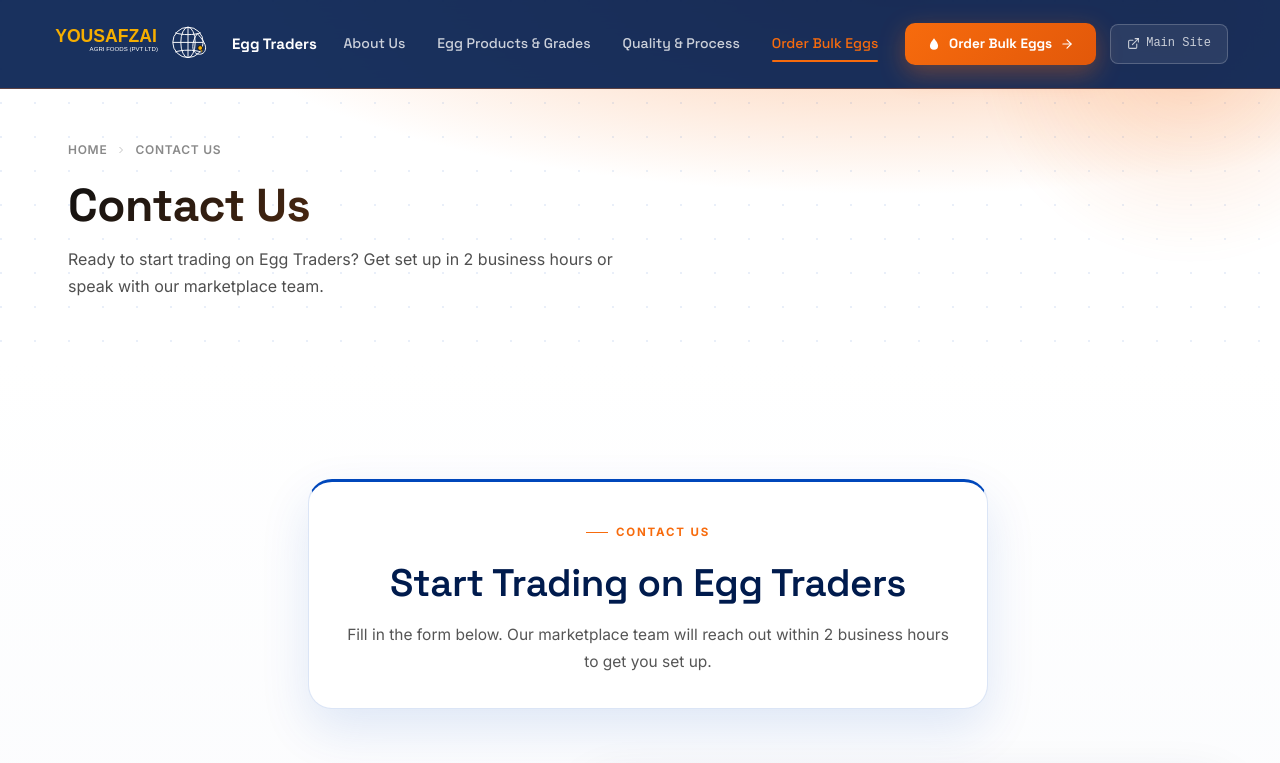
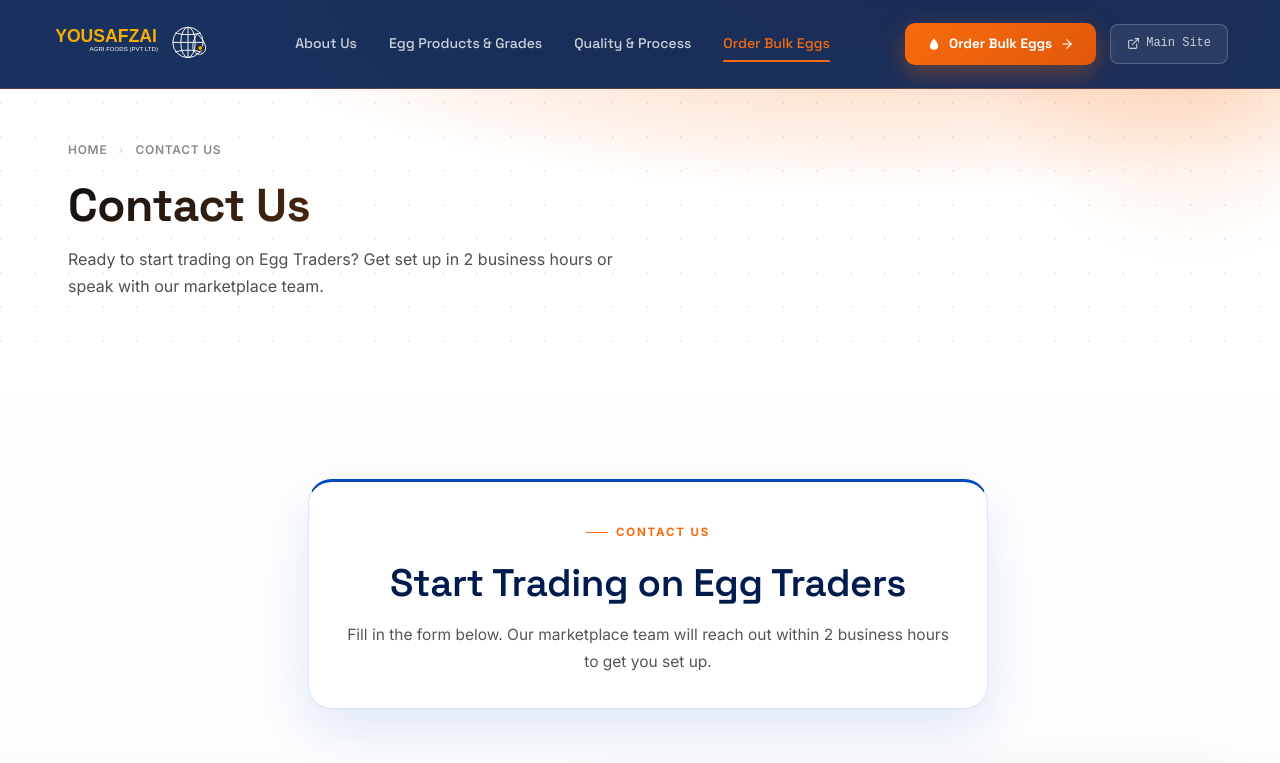
Before and after one commit to Muhemin365/yousafzai-latest-website, a React (Vite) app: page /egg-traders/contact in a window 1280 px wide. Shown: the top 763 px of the page. Built offline with nearby package versions, Linux system fonts and the light colour scheme.

Commit message:
Remove 'Egg Traders' brand text from Egg Traders navbar (logo only)

```diff
--- a/src/components/egg-traders/EggTradersNavbar.jsx
+++ b/src/components/egg-traders/EggTradersNavbar.jsx
@@ -30,9 +30,6 @@
           {/* Logo */}
           <Link to="/egg-traders" className="et-nav-brand" onClick={() => setMobileOpen(false)}>
             <img src={logo} alt="Egg Traders" className="et-nav-logo" />
-            <div className="et-brand-tag">
-              <span className="et-tag-title">Egg Traders</span>
-            </div>
           </Link>
 
           {/* Nav Links */}
```
